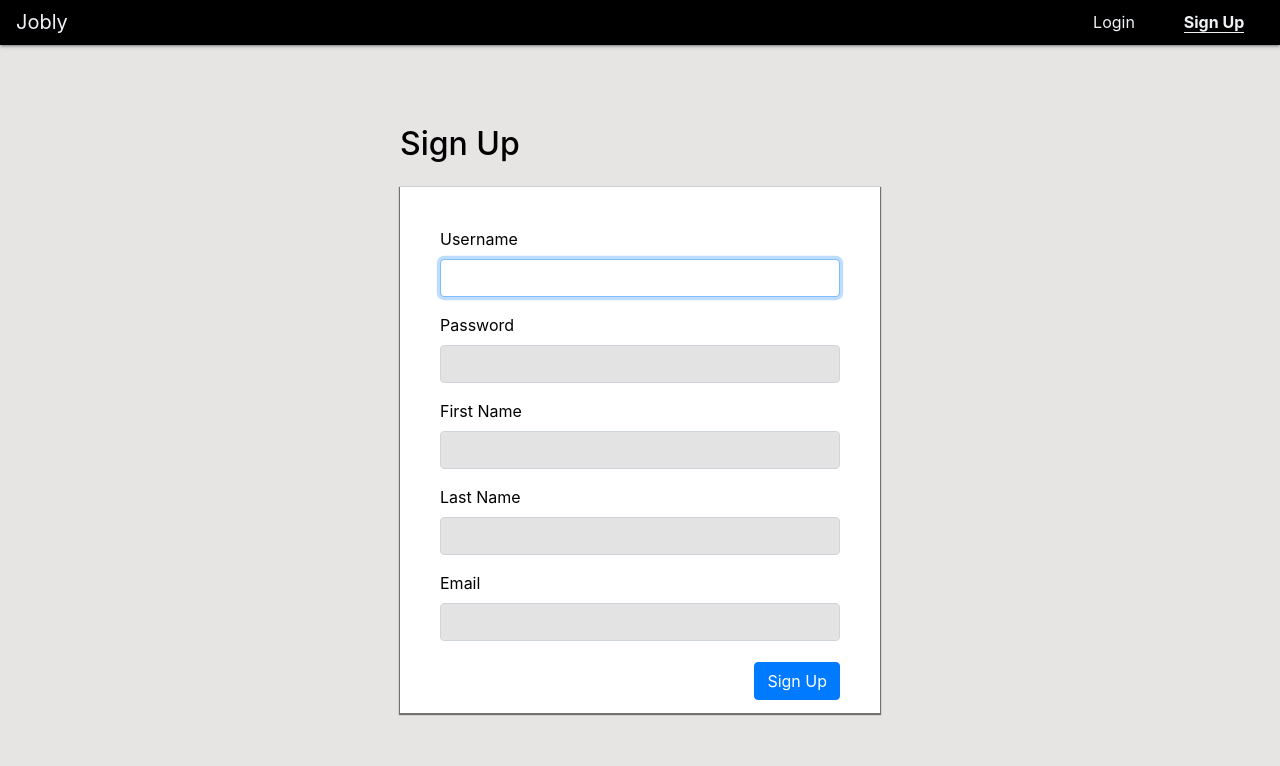
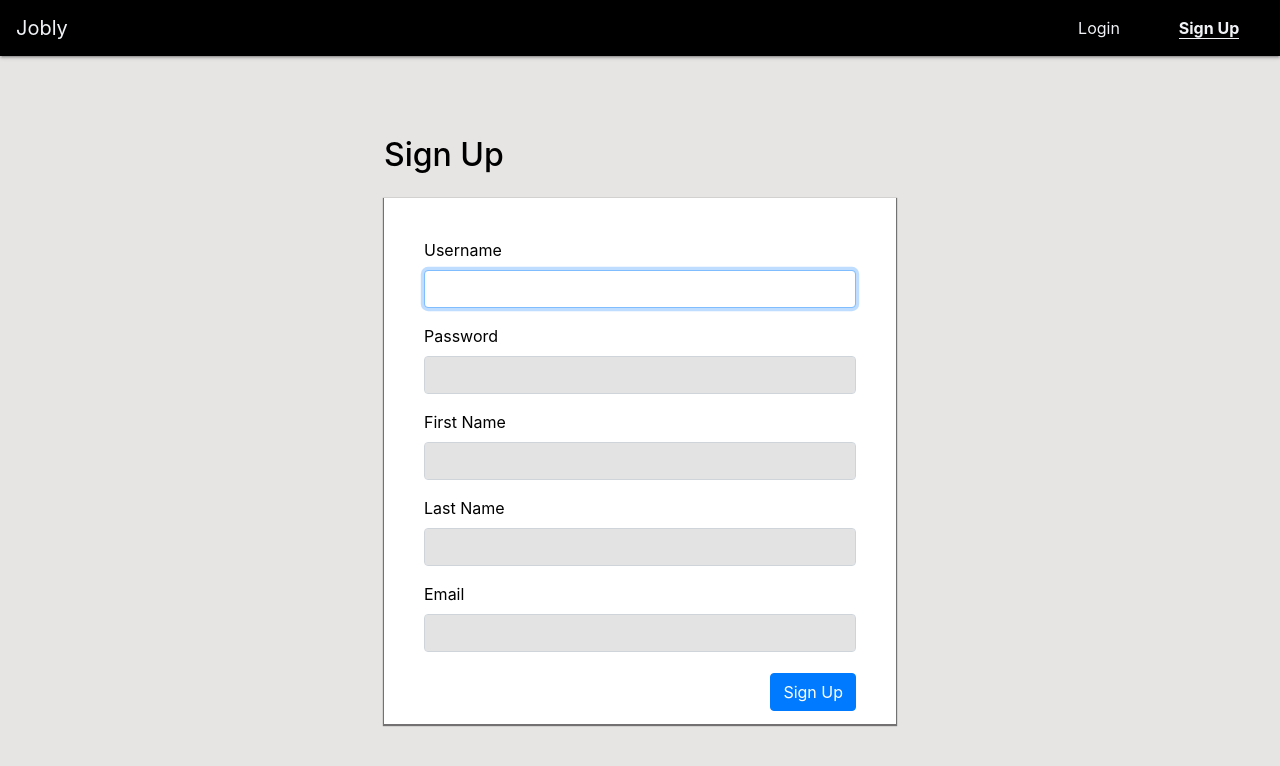
Before and after one commit to dferes/ExpressReactJobly, a React (Create React App) app: page /signup in a window 1280 px wide. Shown: the top 766 px of the page. Built offline with nearby package versions, Linux system fonts and the light colour scheme; no server answers.

Commit message:
Updated styles

```diff
--- a/src/Login.css
+++ b/src/Login.css
@@ -34,7 +34,7 @@
 
 .bad-login-div {
   background-color: rgba(226, 31, 31, 0.3);
-  height: 2.5em;
+  min-height: 2.5em;
   border-radius: 0.7em;
   margin-bottom: 0.5em;
 }
--- a/src/NavBar.css
+++ b/src/NavBar.css
@@ -1,11 +1,11 @@
 nav {
     background-color: black;
-    height: 2.8em;
+    min-height: 2.8em;
     box-shadow: 0 2px 2px 0 rgba(0,0,0,0.14), 0 3px 1px -2px rgba(0,0,0,0.12), 0 1px 5px 0 rgba(0,0,0,0.2);
   }
 
 .nav-item {
-  width: 100px;
+  width: 110px;
   text-align: center;
 }
 
--- a/src/Signup.css
+++ b/src/Signup.css
@@ -22,8 +22,8 @@
 
  .signup-form-div {
   width: 50vw;
-  min-width: 19em;
-  max-width: 30em;
+  min-width: 23em;
+  max-width: 32em;
   margin-top: -2.5em;
 }
 
@@ -32,15 +32,15 @@
   margin-top: 0.3em;
 }
 
-  /* .bad-signup-div {
+.bad-signup-div {
   background-color: rgba(226, 31, 31, 0.3);
-    height: 2.5em;
+  min-height: 2.5em;
   border-radius: 0.7em;
   margin-bottom: 0.5em;
-  } */
+}
 
-  /* .bad-login-message {
+.bad-signup-message {
   color: rgb(128, 55, 55);
   text-align: center;
   padding: 0.5em;
-  } */
+}
```
Lines whose indentation alone changed are shown as unchanged.
